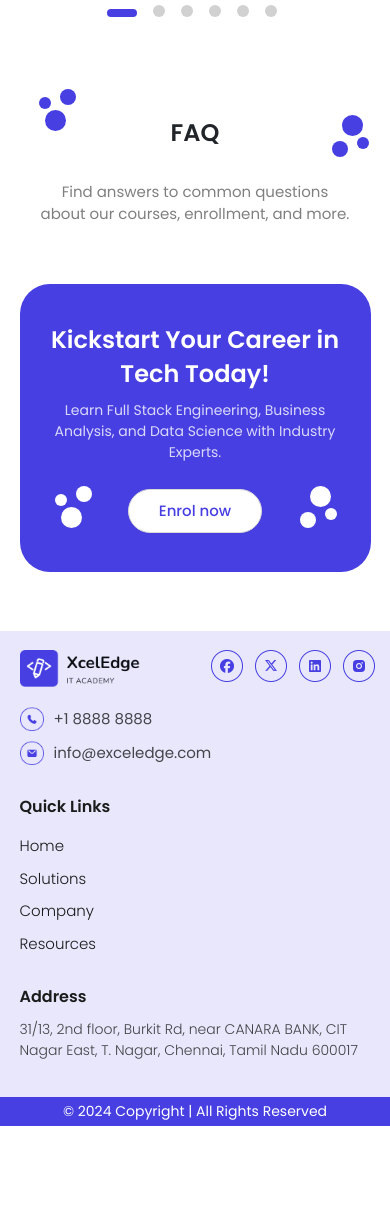
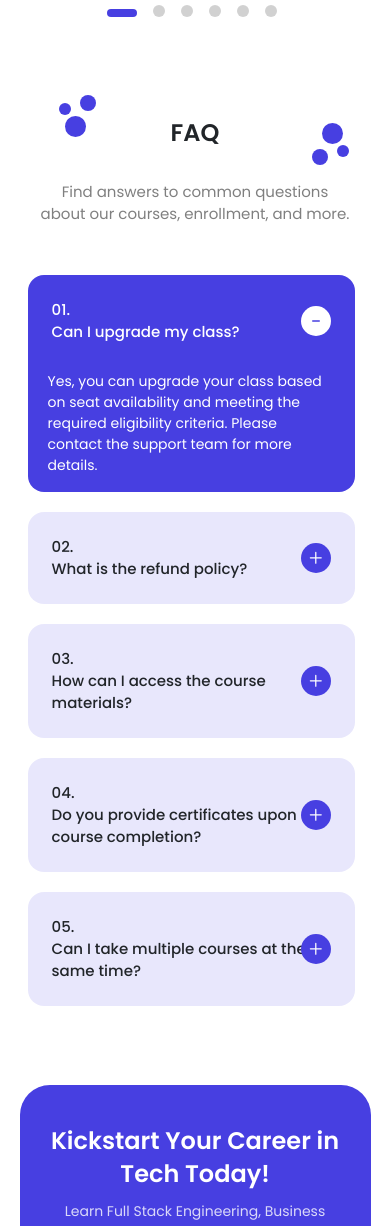
Before and after one commit to anjanasri13/exceledge, a React (Create React App) app: page /about-us in a window 390 px wide. Shown: the part 5214-6440 px from the top of the page. Before the commit the page ends 6340 px from the top, so only its background shows below. Built offline with nearby package versions, Linux system fonts and the light colour scheme.

Commit message:
fix!:minor changes

```diff
--- a/src/screens/About.js
+++ b/src/screens/About.js
@@ -821,7 +821,7 @@ export default function About() {
             Find answers to common questions about our courses, enrollment, and
             more.
           </p>
-          {/* <Faq /> */}
+          <Faq />
         </div>
       </div>
 
--- a/src/screens/Course.js
+++ b/src/screens/Course.js
@@ -763,7 +763,7 @@ export default function Course() {
             Find answers to common questions about our courses, enrollment, and
             more.
           </p>
-          {/* <Faq /> */}
+          <Faq />
         </div>
       </div>
 
--- a/src/screens/Home.js
+++ b/src/screens/Home.js
@@ -1163,7 +1163,7 @@ export default function Home() {
             Find answers to common questions about our courses, enrollment, and
             more.
           </p>
-          {/* <Faq /> */}
+          <Faq />
         </div>
       </div>
 
--- a/src/styles/course.css
+++ b/src/styles/course.css
@@ -80,24 +80,24 @@
 }
 .Clayer16 {
   position: absolute;
-  left: 40%;
+  left: 35%;
   top: 5%;
 }
 @media (max-width: 768px) {
   .Clayer16 {
     left: 15%;
-    top: 5%;
+    top: 0%;
   }
 }
 .Clayer17 {
   position: absolute;
   left: 70%;
-  top: 22%;
+  top: 20%;
 }
 @media (max-width: 768px) {
   .Clayer17 {
-    left: 75%;
-    top: 20%;
+    left: 80%;
+    top: 3%;
   }
 }
 .Clayer18 {
--- a/src/styles/home.css
+++ b/src/styles/home.css
@@ -160,23 +160,23 @@
 .layer16 {
   position: absolute;
   left: 35%;
-  top: 10%;
+  top: 5%;
 }
 @media (max-width: 768px) {
   .layer16 {
-    left: 10%;
-    top: -5%;
+    left: 15%;
+    top: 0%;
   }
 }
 .layer17 {
   position: absolute;
   left: 70%;
-  top: 80%;
+  top: 20%;
 }
 @media (max-width: 768px) {
   .layer17 {
-    left: 85%;
-    top: 15%;
+    left: 80%;
+    top: 3%;
   }
 }
 .layer18 {
@@ -765,11 +765,18 @@
   }
 }
 .faq-content {
-  width: 100%;
-  padding-right: 35%;
+  width: 100% !important;
+  padding-right: 35% !important;
   display: flex;
   align-items: center;
   margin-top: 5%;
+}
+@media (max-width: 768px) {
+  .faq-content {
+    width: auto !important;
+    padding-right: 8% !important;
+    padding-left: 4% !important;
+  }
 }
 .row {
   --bs-gutter-x: 1.5rem;
@@ -780,6 +787,11 @@
   margin-right: calc(-0.5 * var(--bs-gutter-x));
   margin-left: calc(-0.5 * var(--bs-gutter-x));
   /* width: 700px; */
+}
+@media (max-width: 768px) {
+  .row {
+    width: 220% !important;
+  }
 }
 .container {
   width: 100%;
@@ -840,10 +852,26 @@
   /* border: 8px solid #377dff; */
   border-bottom: none;
 }
+@media (max-width: 768px) {
+  .faq_section .accordion .accordion-item .accordion-button {
+    border-radius: 16px;
+    padding: 24px 45px 24px 24px;
+    font-weight: 500;
+    font-size: 24px;
+    width: 100%;
+    border-bottom: none;
+  }
+}
 .faq_section .accordion .accordion-item .accordion-button.collapsed {
   /* border: 8px solid rgba(55, 125, 255, 0.3); */
   border-radius: 16px;
   background-color: #473fe11f;
+}
+@media (max-width: 768px) {
+  .faq_section .accordion .accordion-item .accordion-button.collapsed {
+    font-size: 15px;
+    line-height: 22px;
+  }
 }
 .faq_section .accordion .accordion-item .accordion-button:not(.collapsed) {
   border-radius: 0;
@@ -852,6 +880,14 @@
   padding-bottom: 12px;
   background-color: #473fe1;
   color: #ffffff;
+  font-size: 24px;
+  font-weight: 500;
+}
+@media (max-width: 768px) {
+  .faq_section .accordion .accordion-item .accordion-button:not(.collapsed) {
+    font-size: 15px;
+    line-height: 22px;
+  }
 }
 .faq_section
   .accordion
@@ -891,6 +927,13 @@
   border-top: none;
   background-color: #473fe1;
 }
+@media (max-width: 768px) {
+  .faq_section .accordion .accordion-item .accordion-collapse {
+    border-bottom-left-radius: 16px;
+    border-bottom-right-radius: 16px;
+    width: 100%;
+  }
+}
 .faq_section
   .accordion
   .accordion-item:last-of-type
@@ -907,6 +950,14 @@
   line-height: 30px;
   /* max-width: 580px; */
 }
+@media (max-width: 768px) {
+  .faq_section .accordion .accordion-item .accordion-collapse .accordion-body {
+    font-size: 14px;
+    line-height: 21px;
+    width: 100%;
+  }
+}
+
 .carousel-item-padding {
   padding: 20px;
   padding-top: 1%;
```
